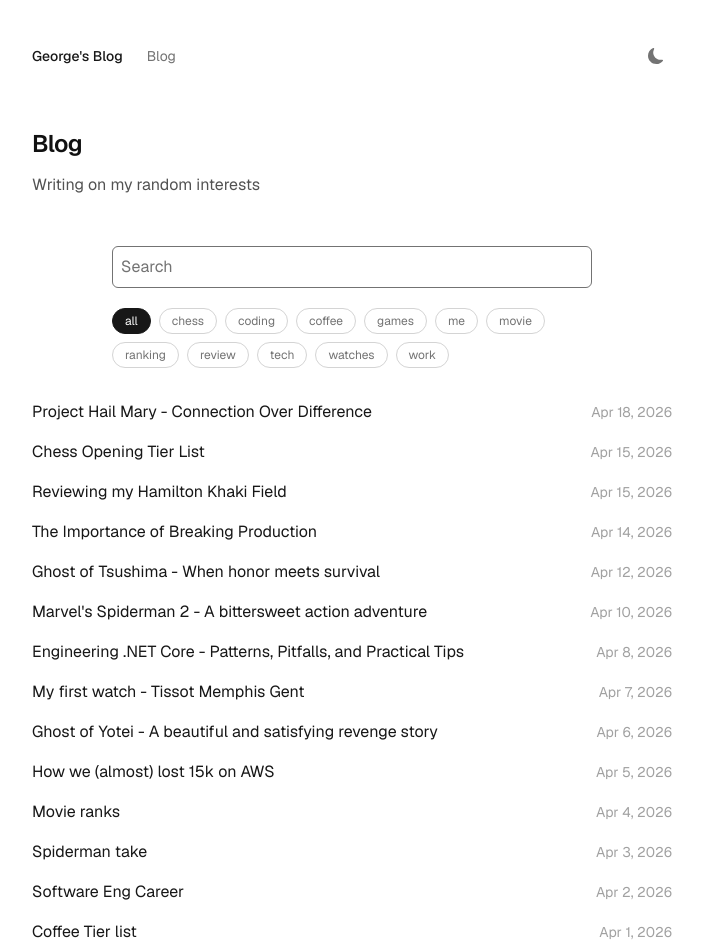
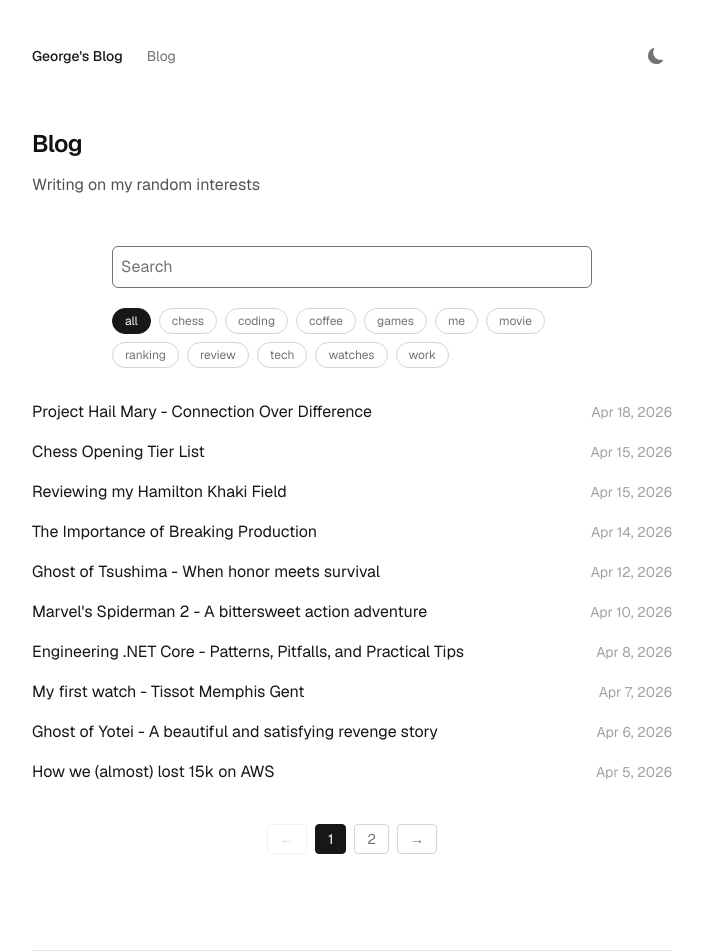
Before and after one commit to georgee99/george-blog, a Next.js app: page /blog in a window 1280 px wide. Shown: the top 952 px of the page, without its empty margins (288-991 px from the left). Built offline with nearby package versions, Linux system fonts and the light colour scheme; no server answers.

Commit message:
adding pagination

```diff
--- a/src/components/blog-list.tsx
+++ b/src/components/blog-list.tsx
@@ -10,9 +10,12 @@ type Props = {
   posts: PostMeta[];
 };
 
+const POSTS_PER_PAGE = 10;
+
 export default function BlogList({ posts }: Props) {
   const [query, setQuery] = React.useState("");
   const [selectedTag, setSelectedTag] = React.useState<string | null>(null);
+  const [currentPage, setCurrentPage] = React.useState(1);
 
   const allTags = React.useMemo(() => {
     const tagSet = new Set<string>();
@@ -32,6 +35,17 @@ export default function BlogList({ posts }: Props) {
       return matchesQuery && matchesTag;
     });
   }, [posts, query, selectedTag]);
+
+  const totalPages = Math.ceil(filtered.length / POSTS_PER_PAGE);
+
+  const paginated = React.useMemo(() => {
+    const start = (currentPage - 1) * POSTS_PER_PAGE;
+    return filtered.slice(start, start + POSTS_PER_PAGE);
+  }, [filtered, currentPage]);
+
+  React.useEffect(() => {
+    setCurrentPage(1);
+  }, [query, selectedTag]);
 
   return (
     <div>
@@ -70,8 +84,9 @@ export default function BlogList({ posts }: Props) {
       {filtered.length === 0 ? (
         <p className="text-neutral-400">No posts found</p>
       ) : (
+        <>
           <ul className="space-y-4">
-          {filtered.map((post) => (
+            {paginated.map((post) => (
               <li key={post.slug}>
                 <Link
                   href={`/blog/${post.slug}`}
@@ -87,6 +102,44 @@ export default function BlogList({ posts }: Props) {
               </li>
             ))}
           </ul>
+
+          {totalPages > 1 && (
+            <div className="flex items-center justify-center gap-2 mt-10">
+              <button
+                onClick={() => setCurrentPage((p) => Math.max(1, p - 1))}
+                disabled={currentPage === 1}
+                aria-label="Previous page"
+                className="px-3 py-1 rounded border text-sm transition-colors border-neutral-300 text-neutral-500 hover:border-neutral-400 hover:text-neutral-700 disabled:opacity-30 disabled:cursor-not-allowed dark:border-neutral-700 dark:text-neutral-400 dark:hover:border-neutral-500 dark:hover:text-neutral-200"
+              >
+                ←
+              </button>
+
+              {Array.from({ length: totalPages }, (_, i) => i + 1).map((page) => (
+                <button
+                  key={page}
+                  onClick={() => setCurrentPage(page)}
+                  aria-current={page === currentPage ? "page" : undefined}
+                  className={`px-3 py-1 rounded border text-sm transition-colors ${
+                    page === currentPage
+                      ? "bg-neutral-900 text-white border-neutral-900 dark:bg-neutral-100 dark:text-neutral-900 dark:border-neutral-100"
+                      : "border-neutral-300 text-neutral-500 hover:border-neutral-400 hover:text-neutral-700 dark:border-neutral-700 dark:text-neutral-400 dark:hover:border-neutral-500 dark:hover:text-neutral-200"
+                  }`}
+                >
+                  {page}
+                </button>
+              ))}
+
+              <button
+                onClick={() => setCurrentPage((p) => Math.min(totalPages, p + 1))}
+                disabled={currentPage === totalPages}
+                aria-label="Next page"
+                className="px-3 py-1 rounded border text-sm transition-colors border-neutral-300 text-neutral-500 hover:border-neutral-400 hover:text-neutral-700 disabled:opacity-30 disabled:cursor-not-allowed dark:border-neutral-700 dark:text-neutral-400 dark:hover:border-neutral-500 dark:hover:text-neutral-200"
+              >
+                →
+              </button>
+            </div>
+          )}
+        </>
       )}
     </div>
   );
```
Lines whose indentation alone changed are shown as unchanged.
